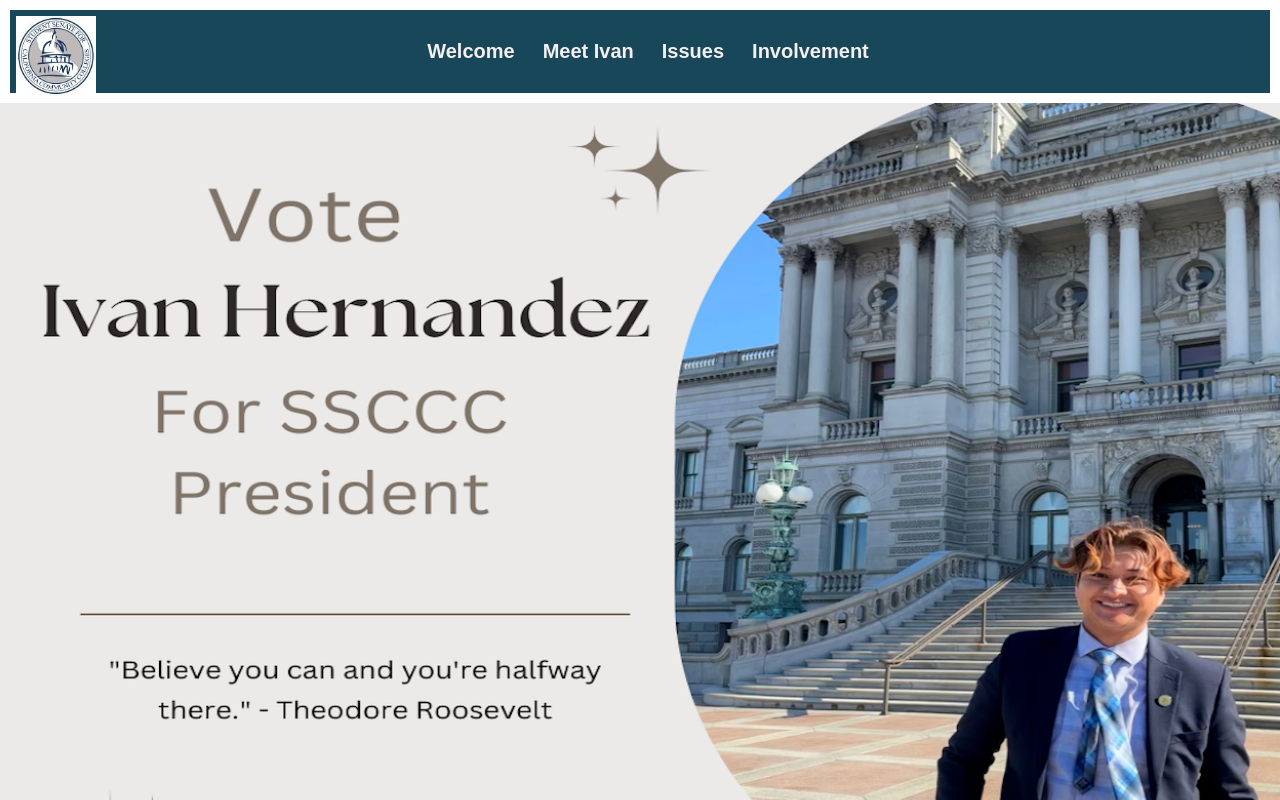
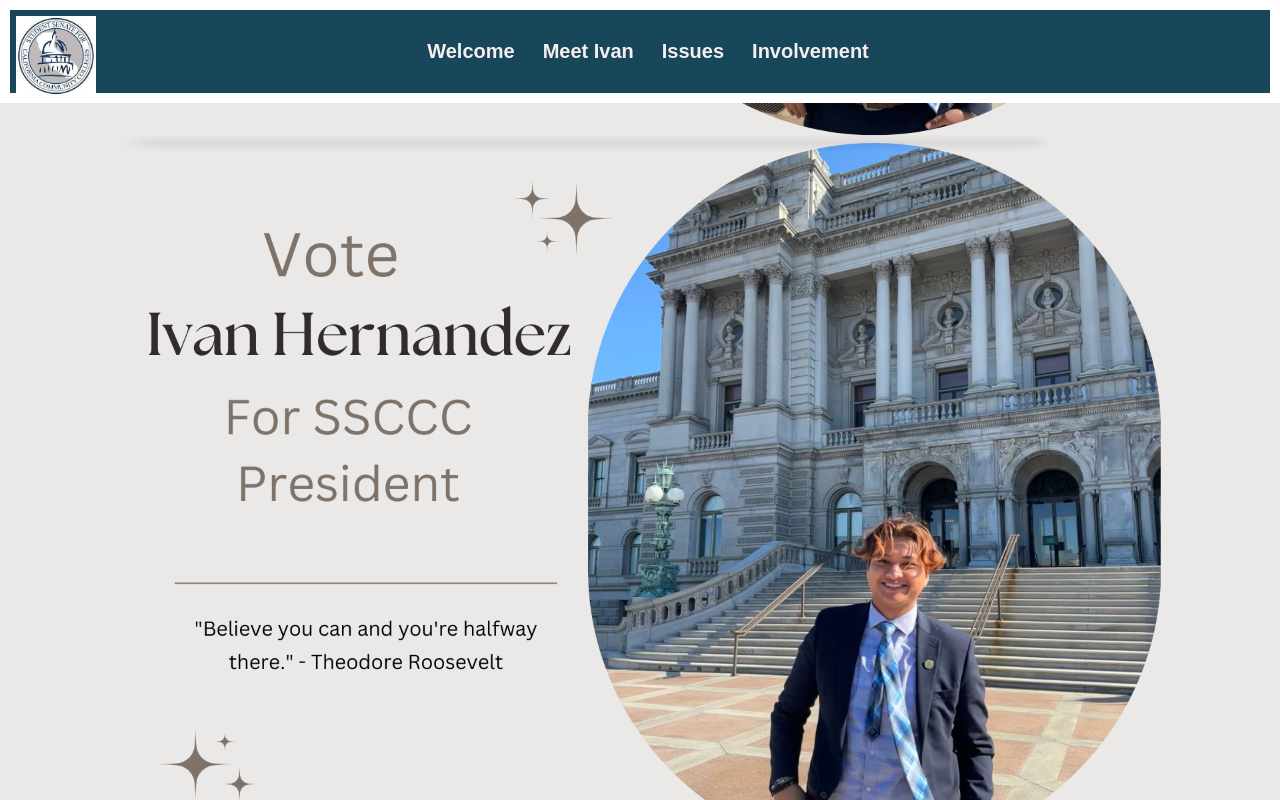
Before and after one commit to studentsenateccc/ivan4prez, a React (Create React App) app in the folder about-me/: page / in a window 1280 px wide. Shown: the top 800 px of the page. Built offline with nearby package versions, Linux system fonts and the light colour scheme.

Commit message:
added background image for homepage

```diff
--- a/about-me/src/App.css
+++ b/about-me/src/App.css
@@ -15,7 +15,7 @@
 
 .App-header {
   /* background-image: url('IvanInDC.JPG'); */
-  background-image: url('images/cover-page.png');
+  background-image: url('images/welcome.png');
   background-size: 100%;
   background-position: center;
   background-color: #CFd0d8;
```
